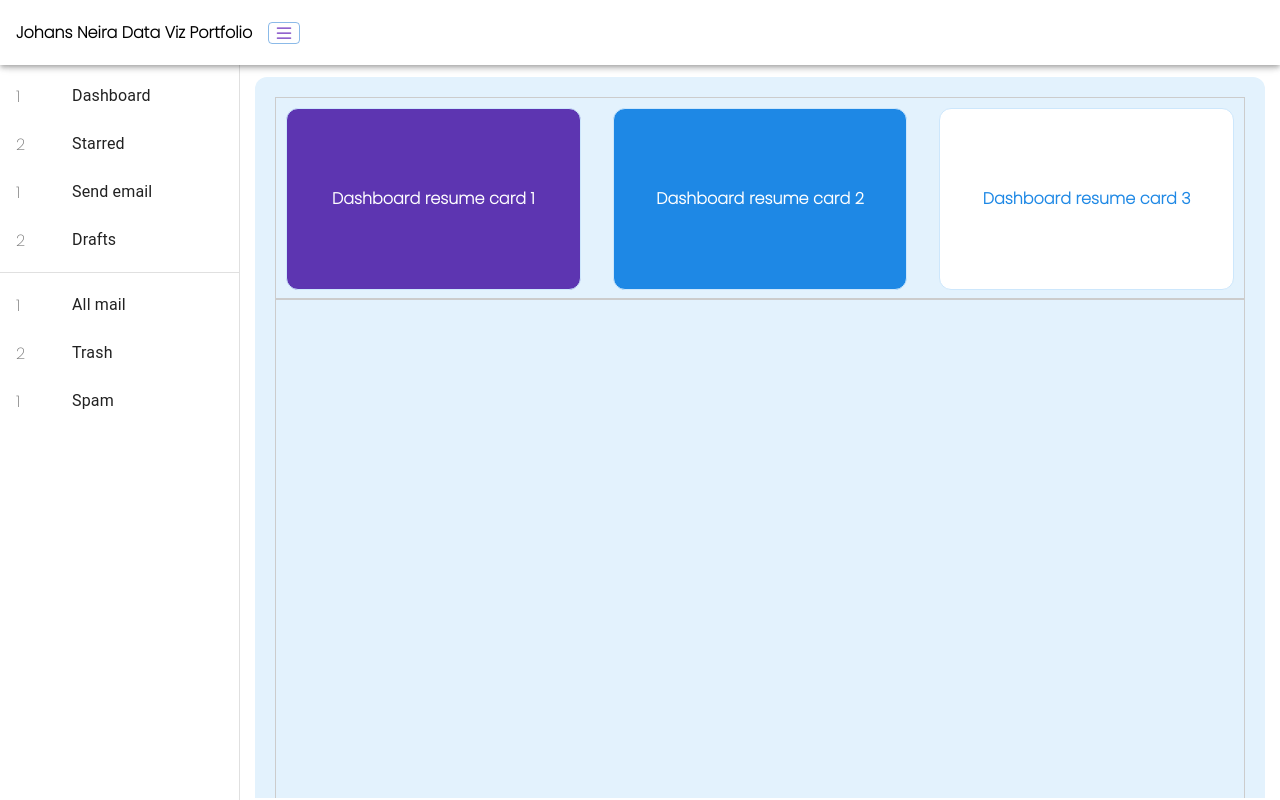
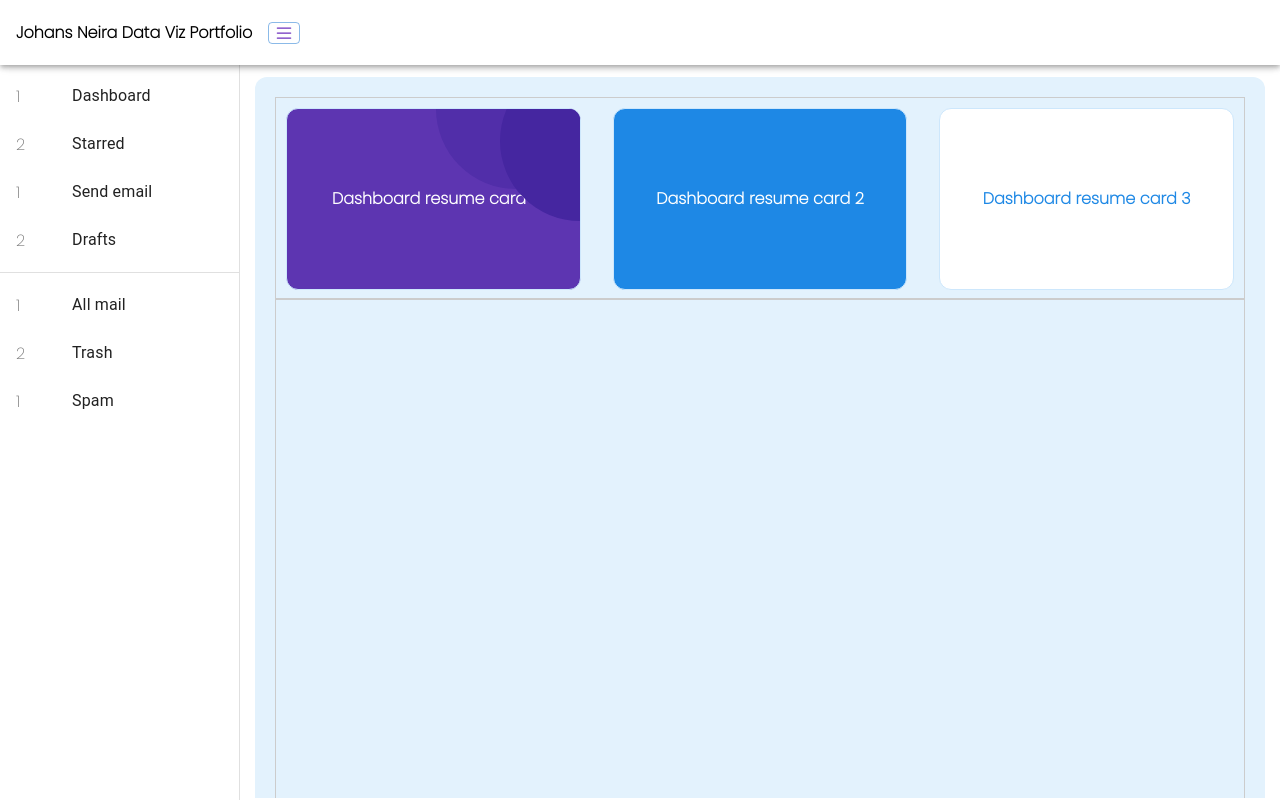
Before and after one commit to johansneirap/dataviz-portfolio, a React (Vite) app: page / in a window 1280 px wide. Built offline with nearby package versions, Linux system fonts and the light colour scheme.

Commit message:
add little design to boxes in top

```diff
--- a/src/pages/Dashboard.tsx
+++ b/src/pages/Dashboard.tsx
@@ -1,5 +1,8 @@
 import React from 'react'
-const style = {
+interface StylesDictionary {
+    [key: string]: React.CSSProperties
+}
+const style: StylesDictionary = {
     mainDiv:{
         backgroundColor: "#E3F2FD",
         width: "100%",
@@ -8,7 +11,7 @@ const style = {
         padding: "20px",
         display: "grid",
         gridTemplateRows: "2fr 5fr",
-    },
+    } as React.CSSProperties,
     topBox:{
         border: "1px solid #ccc",
         display: "flex",
@@ -27,6 +30,8 @@ const style = {
         display: "flex",
         justifyContent: "center",
         alignItems: "center",
+        position: "relative",
+        overflow: "hidden",
     },
     card2: {
         backgroundColor: "#1E88E5",
@@ -52,12 +57,34 @@ const style = {
         justifyContent: "center",
         alignItems: "center",
     },
+    innerCircle: {
+        backgroundColor: "#512EA9",
+        height: "10rem",
+        width: "10rem",
+        borderRadius: "50%",
+        position: "absolute",
+        top: "-5rem",
+        right: "-1rem",
+        zIndex: "1",
+    },
+    innerCircle2: {
+        backgroundColor: "#4526A0",
+        height: "10rem",
+        width: "10rem",
+        borderRadius: "50%",
+        position: "absolute",
+        top: "-3rem",
+        right: "-5rem",
+        zIndex: "2",
+    },
 }
 export const Dashboard = () => {
   return (
     <div style={{...style.mainDiv }}>
         <div style={{ ...style.topBox }}>
             <div style={{ ...style.card1 }}>
+                <div style={{ ...style.innerCircle }}></div>
+                <div style={{ ...style.innerCircle2 }}></div>
                 Dashboard resume card 1
             </div>
             <div style={{ ...style.card2 }}>
```
